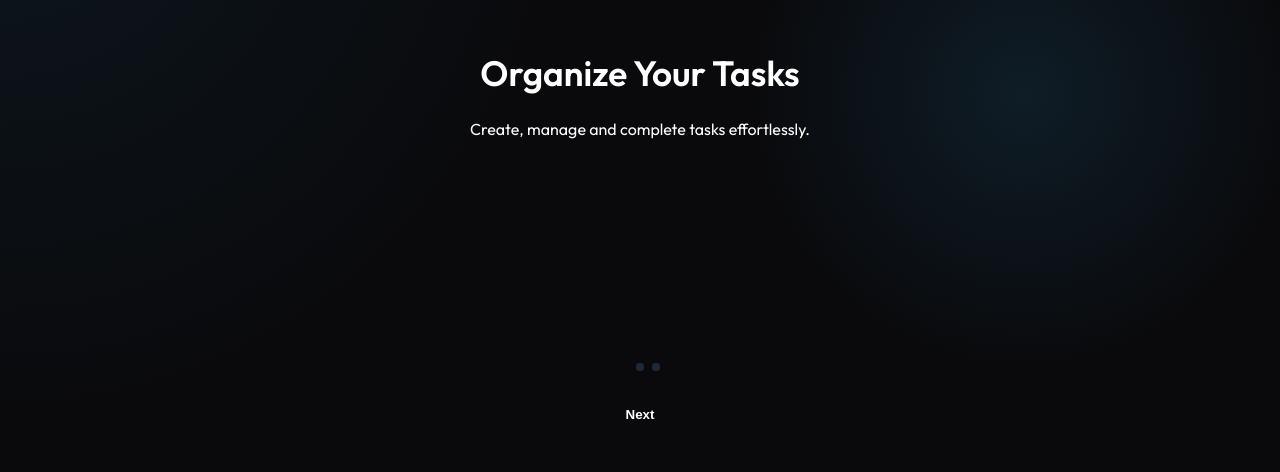
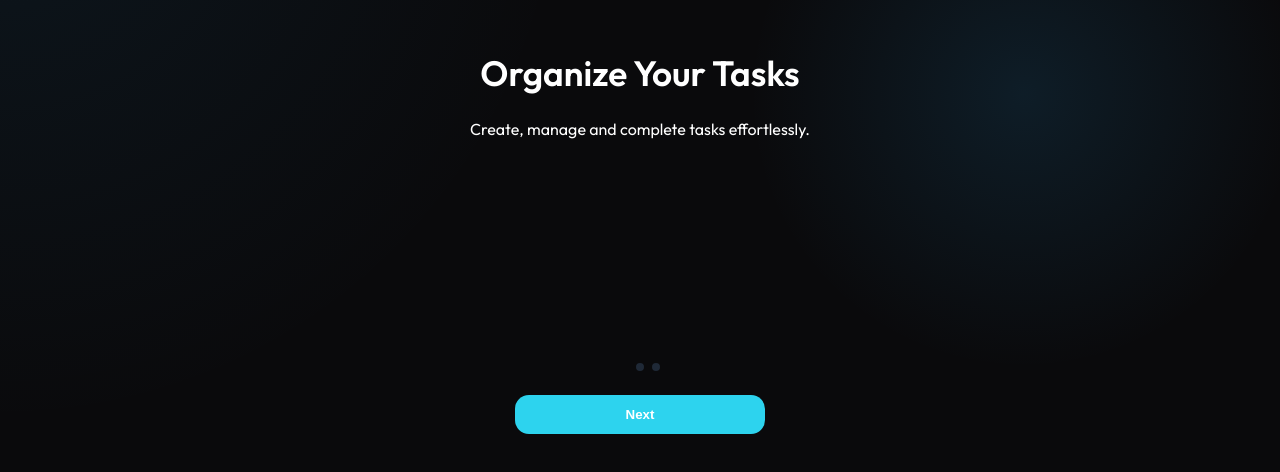
Before and after one commit to pratikshit19/To-Do-end-to-end-, a React (Vite) app in the folder frontend/: page / in a window 1280 px wide. Shown: the part 306-778 px from the top of the page. Built offline with nearby package versions, Linux system fonts and the light colour scheme.

Commit message:
Dark mode toggle

```diff
--- a/frontend/src/Onboarding.css
+++ b/frontend/src/Onboarding.css
@@ -69,7 +69,7 @@
   border-radius: 14px;
   border: none;
 
-  background: var(--primary);
+  background: var(--accent);
   color: var(--bg);
 
   font-weight: 600;
@@ -80,4 +80,5 @@
 .onboarding-btn:hover {
   transform: translateY(-2px);
   box-shadow: 0 10px 25px rgba(0, 0, 0, 0.15);
+  color: #fff;
 }
```
